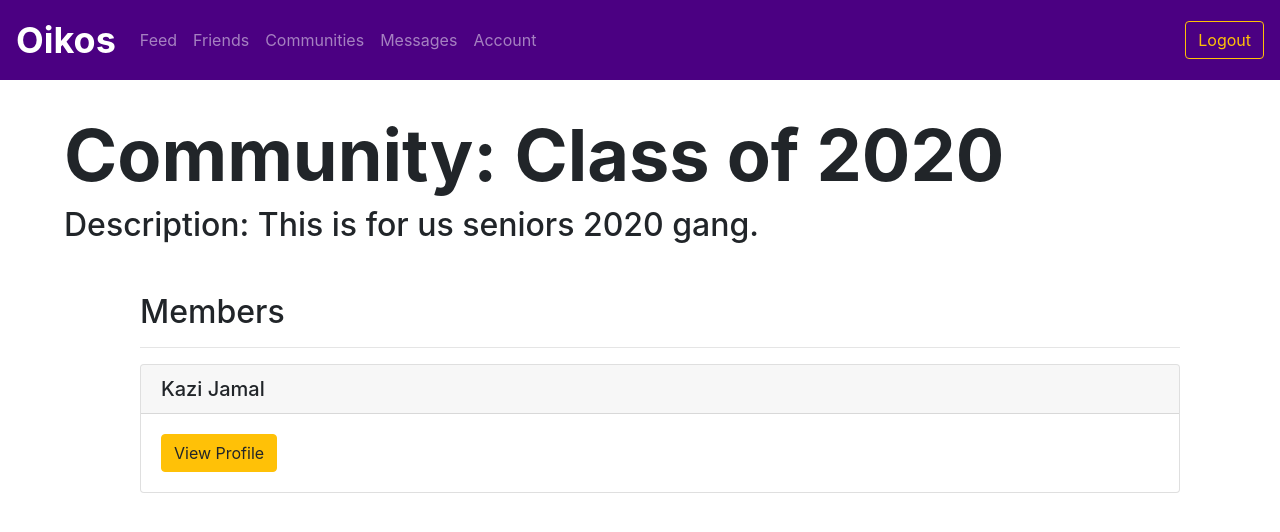
After one commit to ahmedksultan/inpeach, a Flask app: page /community/1/members in a window 1280 px wide. The commit adds this page. Shown: the top 532 px of the page. Run offline with Flask 2, Linux system fonts and the light colour scheme; a user stored in the database is signed in; data comes from the database, SQL or seed files in the repository; some libraries are stand-ins or nearby versions.

Commit message:
view members of community

```diff
--- a/app.py
+++ b/app.py
@@ -182,6 +182,13 @@ def community(communityID):
         posts[post] = postsfunctions.getCreator(post.postID)
     return render_template("community.html", community=community, incommunity=incommunity, posts=posts)
 
+@app.route("/community/<communityID>/members")
+@login_required
+def communitymembers(communityID):
+    community = communitiesfunctions.getCommunity(communityID)
+    members = communitiesfunctions.getMembers(communityID)
+    return render_template("communitymembers.html", community=community, members=members)
+
 @app.route("/messages/")
 @login_required
 def messages():
--- a/templates/community.html
+++ b/templates/community.html
@@ -8,7 +8,8 @@
 
 {% if incommunity %}
 <div class="container">
-    <a href="/leavecommunity/{{ community.communityID }}" class="btn btn-danger">Leave this Community</a>
+  <a href="/leavecommunity/{{ community.communityID }}" class="btn btn-danger">Leave this Community</a>
+  <a href="/community/{{ community.communityID }}/members" class="btn btn-success">View Members</a>
 
     <!-- Button trigger modal -->
     <button type="button" class="btn btn-primary" data-toggle="modal" data-target="#newCommunityPostModal">
--- /dev/null
+++ b/templates/communitymembers.html
@@ -0,0 +1,28 @@
+{% extends "logbase.html" %}
+
+{% block body %}
+<div class="content mb-5">
+     <h1 class="display-3" style="font-weight: 700; padding-left: 5vw; padding-top: 5vh;">Community: {{ community.name }}</h1>
+     <h2 style="padding-left: 5vw;">Description: {{ community.description }}</h2>
+</div>
+
+<div class="container">
+        <div class="col">
+            <ul>
+                <h2>Members</h2>
+                <hr>
+                {% for member in members %}
+                <div class="card my-3">
+                    <h5 class="card-header">{{ member.displayName }}</h5>
+                    <div class="card-body">
+                        <a href="/profile/{{ member.userID }}" class="btn btn-warning">View Profile</a>
+                    </div>
+                </div>
+                {% endfor %}
+            </ul>
+        </div>
+</div>
+{% endblock %}
+
+{% block footer %}
+{% endblock %}
--- a/utl/communities.py
+++ b/utl/communities.py
@@ -26,6 +26,13 @@ def inCommunity(userID, communityID):
         return False
     return True
 
+def getMembers(communityID):
+    members = Member.query.filter_by(communityID=communityID).all()
+    users = []
+    for member in members:
+        users.append(User.query.filter_by(userID=member.userID).first())
+    return users
+
 def createCommunity(name, description):
     community = Community(name=name, description=description)
     db.session.add(community)
```
